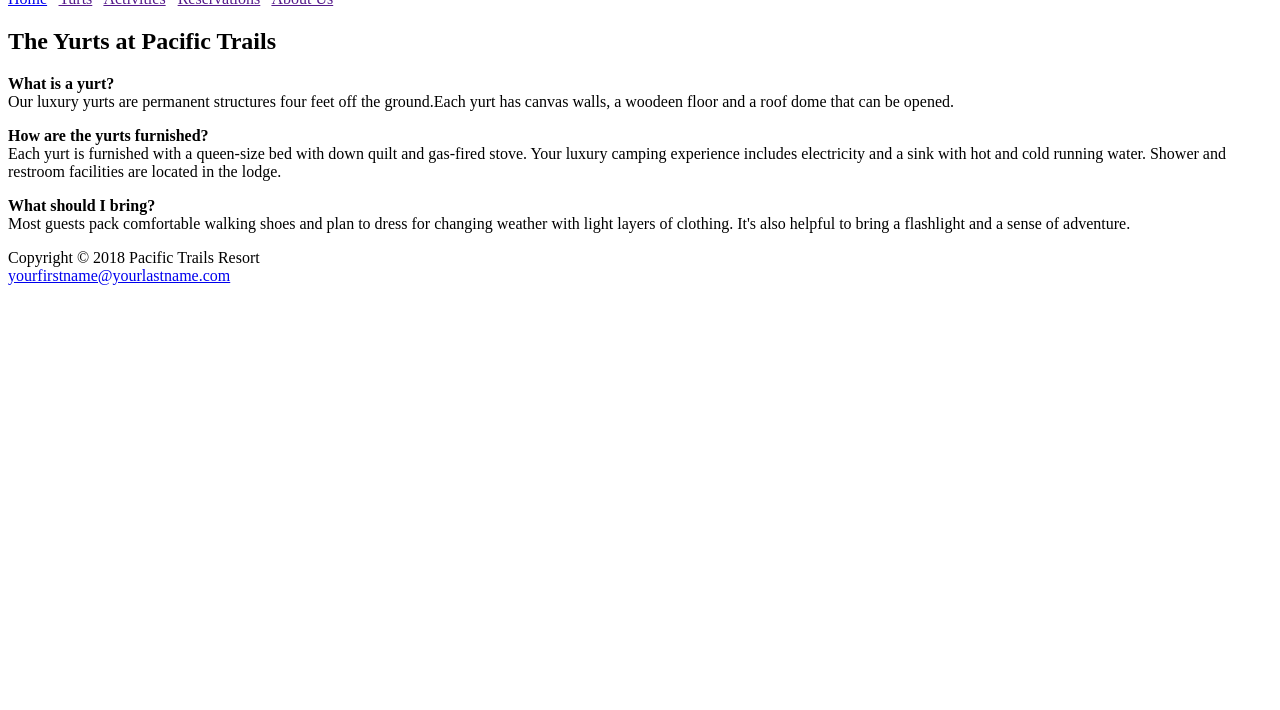
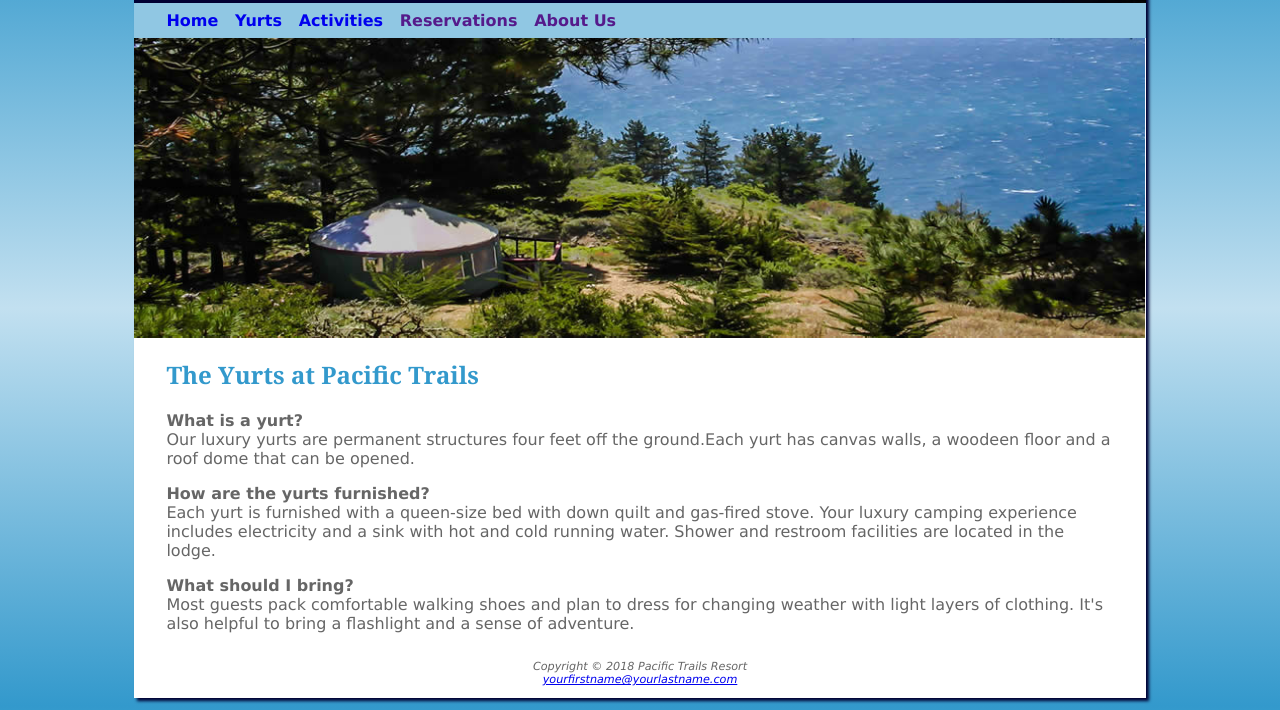
Before and after one commit to 420n13la/pacifictrailsresort4-Abousmk, a plain HTML site: page yurts.html in a window 1280 px wide. Shown: the part 90-800 px from the top of the page. Drawn offline with Linux system fonts and the light colour scheme.

Commit message:
Update yurts.html

```diff
--- a/yurts.html
+++ b/yurts.html
@@ -4,7 +4,7 @@
 	<head>
 		<title>Pacific Trails Resort</title>
 		<meta charset="utf-8">
-		<link rel="stylesheet" href="pacific0.css">
+		<link rel="stylesheet" href="pacific.css">
 	</head>
 
 	<body>
@@ -14,8 +14,8 @@
 		</header>
 		<nav>
 			<a href="index.html">Home</a> &nbsp;
-			<a href="">Yurts</a> &nbsp;
-			<a href="">Activities</a> &nbsp;
+			<a href="yurt.html">Yurts</a> &nbsp;
+			<a href="trail.html">Activities</a> &nbsp;
 			<a href="">Reservations</a> &nbsp;
 			<a href="">About Us</a> &nbsp;
 		</nav>
```
